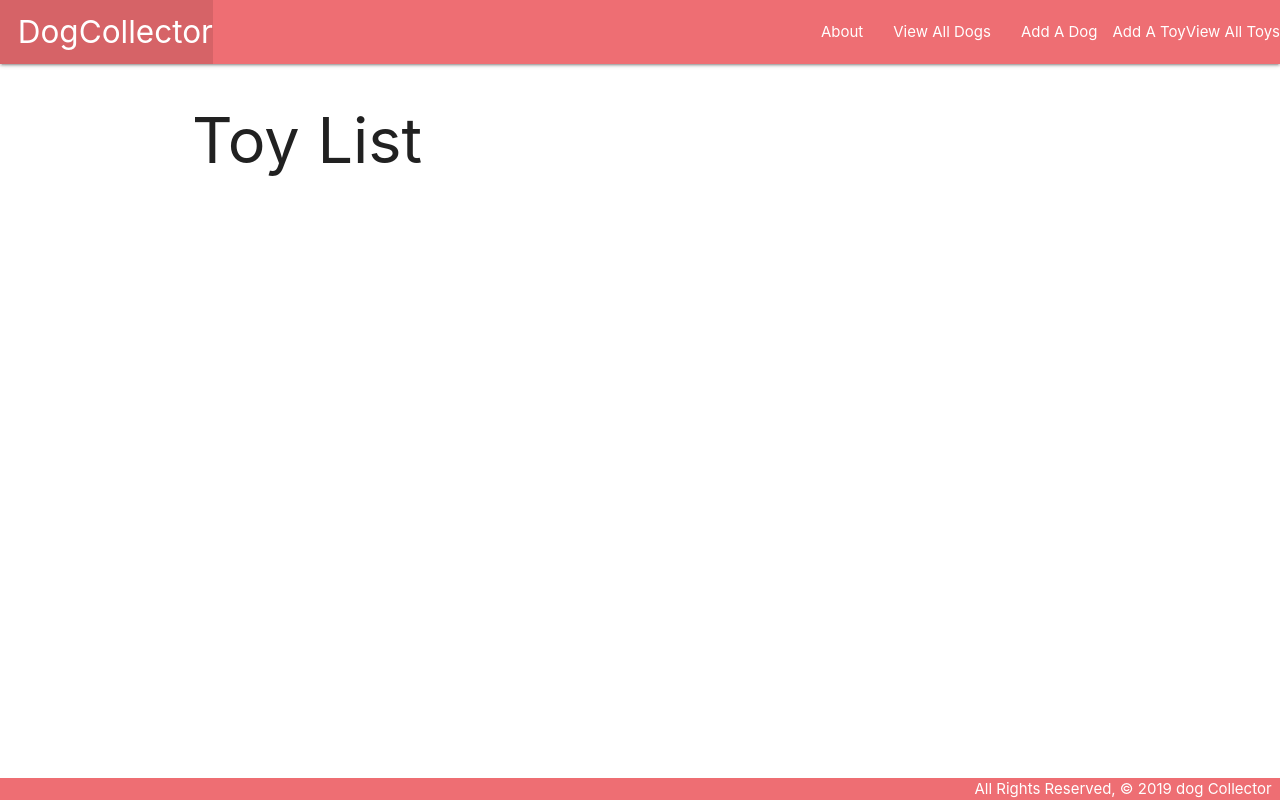
After one commit to keeeeeyu/dog-collector-lab, a Django app: page /toys/ in a window 1280 px wide. The commit adds this page. Run offline with Django 4.2, Linux system fonts and the light colour scheme; data that the repository does not hold is empty.

Commit message:
toy model

```diff
--- a/dogcollector/main_app/templates/base.html
+++ b/dogcollector/main_app/templates/base.html
@@ -20,9 +20,11 @@
             </li>
           </ul>
           <ul class="right">
+            <li><a href="{% url 'about' %}">About</a></li>
             <li><a href="{% url 'index' %}">View All Dogs</a></li>
-            <li><a href="{% url 'about' %}">About</a></li>
             <li><a href="{% url 'dogs_create' %}">Add A Dog</a></li>
+            <li><a href="{% url 'toys_create' %}"></a>Add A Toy</li>
+            <li><a href="{% url 'toys_index' %}"></a>View All Toys</li>
           </ul>
         </div>
       </nav>
--- /dev/null
+++ b/dogcollector/main_app/templates/main_app/toy_list.html
@@ -0,0 +1,17 @@
+{% extends 'base.html' %}
+{% block content %}
+
+<h1>Toy List</h1>
+
+{% for toy in toy_list %}
+  <a href="{% url 'toys_detail' toy.id %}">
+    <div class="card">
+        <div class="card-content">
+            <span class="card-title">{{ toy.name }}</span>
+            <p>Color: {{ toy.color }}</p>
+        </div>
+    </div>
+  </a>
+{% endfor %}
+
+{% endblock %}
--- a/dogcollector/main_app/urls.py
+++ b/dogcollector/main_app/urls.py
@@ -11,4 +11,9 @@ urlpatterns = [
     path('dogs/<int:pk>/update', views.DogUpdate.as_view(), name='dogs_update'),
     path('dogs/<int:pk>/delete', views.DogDelete.as_view(), name='dogs_delete'),
     path('dogs/<int:dog_id>/add_feeding/', views.add_feeding, name='add_feeding'),
+    path('toys/', views.ToyList.as_view(), name='toys_index'),
+    path('toys/<int:pk>/', views.ToyDetail.as_view(), name='toys_detail'),
+    path('toys/create/', views.ToyCreate.as_view(), name='toys_create'),
+    path('toys/<int:pk>/update/', views.ToyUpdate.as_view(), name='toys_update'),
+    path('toys/<int:pk>/delete/', views.ToyDelete.as_view(), name='toys_delete'),
 ]
--- a/dogcollector/main_app/views.py
+++ b/dogcollector/main_app/views.py
@@ -3,7 +3,8 @@ from django.shortcuts import render, redirect
 from django.http import HttpResponse
 # Create your views here.
 from django.views.generic.edit import CreateView, UpdateView, DeleteView
-from .models import Dog
+from django.views.generic import ListView, DetailView
+from .models import Dog, Toy
 from .forms import FeedingForm
 
 class DogCreate(CreateView):
@@ -41,3 +42,21 @@ def add_feeding(request, dog_id):
         new_feeding.dog_id = dog_id
         new_feeding.save()
     return redirect('detail', dog_id=dog_id)
+
+
+class ToyList(ListView):
+    model = Toy
+
+class ToyDetail(DetailView):
+    model = Toy
+
+class ToyCreate(CreateView):
+    model = Toy
+    fields = '__all__'
+
+class ToyUpdate(UpdateView):
+    model = Toy
+    fields = '__all__'
+class ToyDelete(DeleteView):
+    model = Toy
+    success_url = '/toys/'
```
Also changed, not shown: dogcollector/main_app/models.py (+14 -0 lines), dogcollector/main_app/templates/main_app/toy_confirm_delete.html (added, +13 -0 lines), dogcollector/main_app/templates/main_app/toy_detail.html (added, +20 -0 lines), dogcollector/main_app/migrations/0003_toy_alter_feeding_options_dog_toys.py (added).
